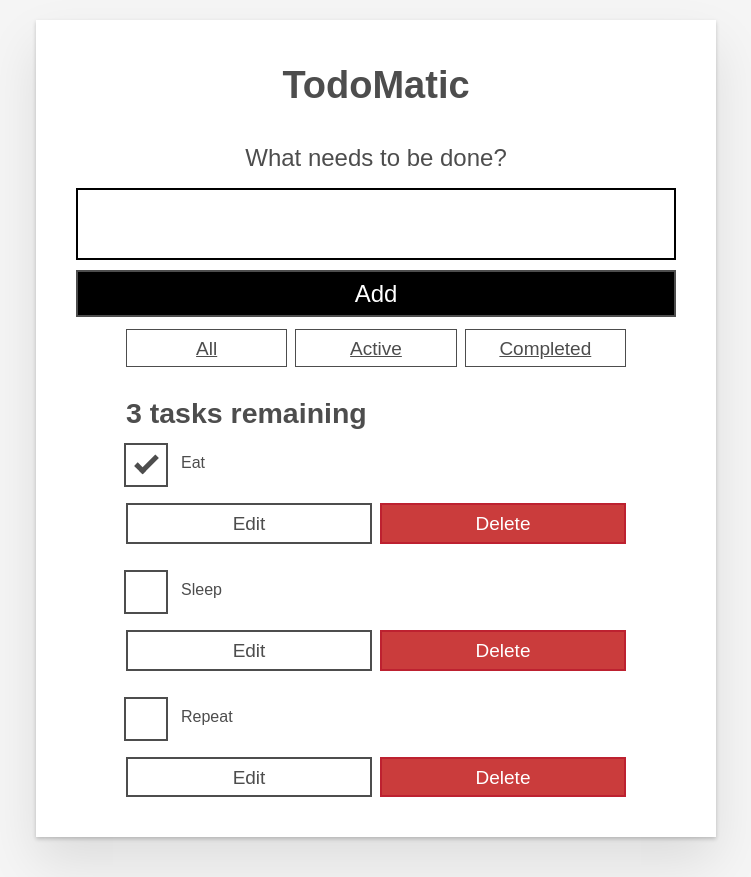
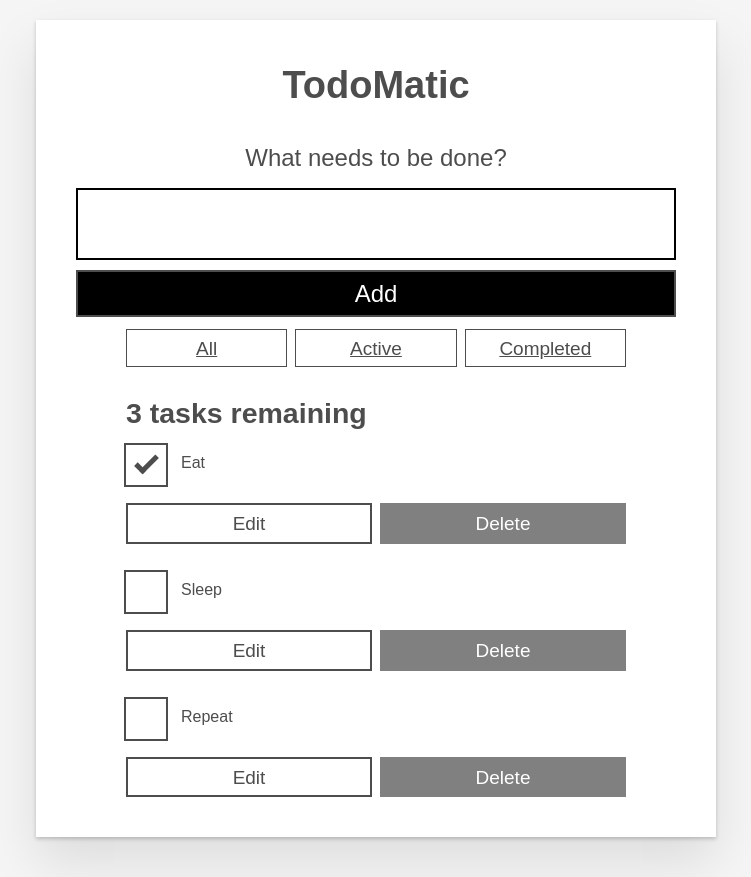
Before and after one commit to TriPhan0511/moz-todo-react, a React (Create React App) app: page / in a window 1280 px wide. Shown: the whole page, without its empty margins (264-1015 px from the left). Built offline with nearby package versions, Linux system fonts and the light colour scheme.

Commit message:
Update file index.css

```diff
--- a/src/index.css
+++ b/src/index.css
@@ -106,8 +106,10 @@ body {
 
 .btn__danger {
 	color: #fff;
-	background-color: #ca3c3c;
-	border-color: #bd2130;
+	background-color: grey;
+	border-color: grey;
+	/* background-color: #ca3c3c;
+	border-color: #bd2130; */
 }
 
 .btn__filter {
```
